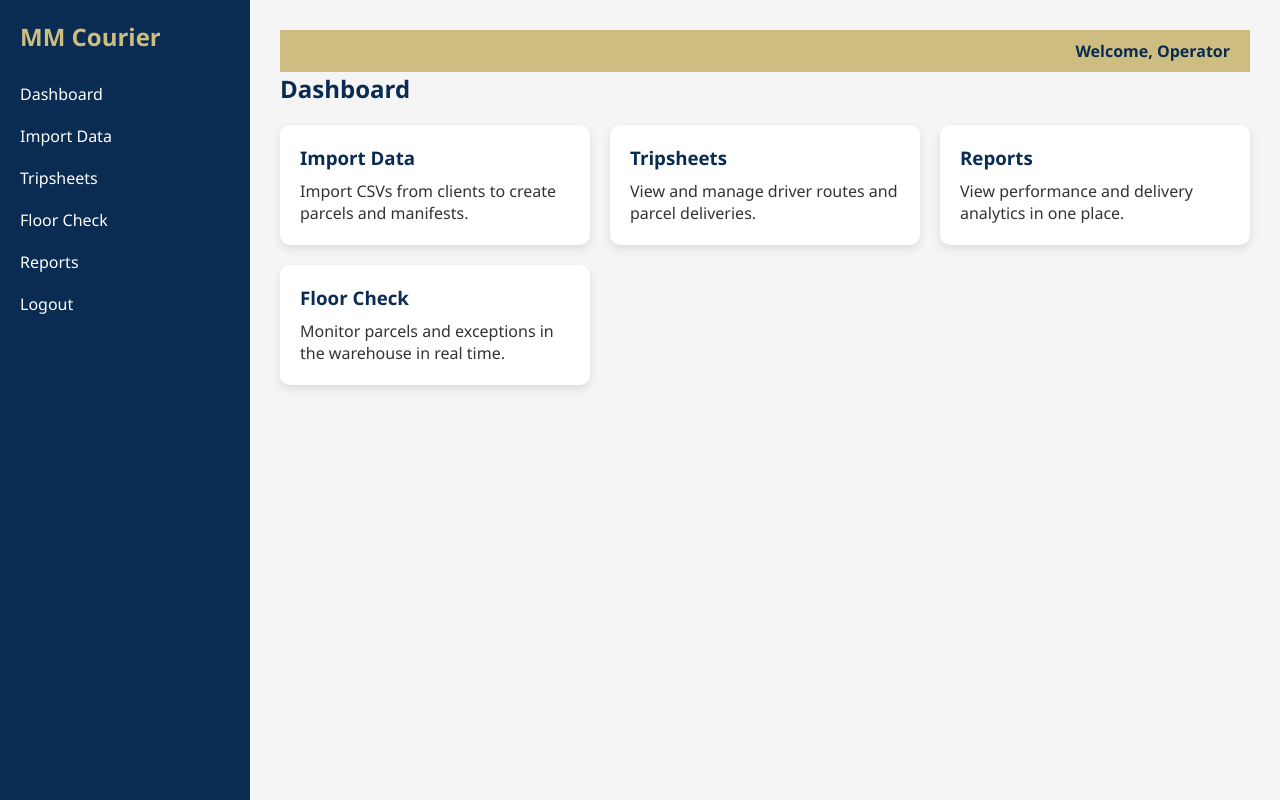
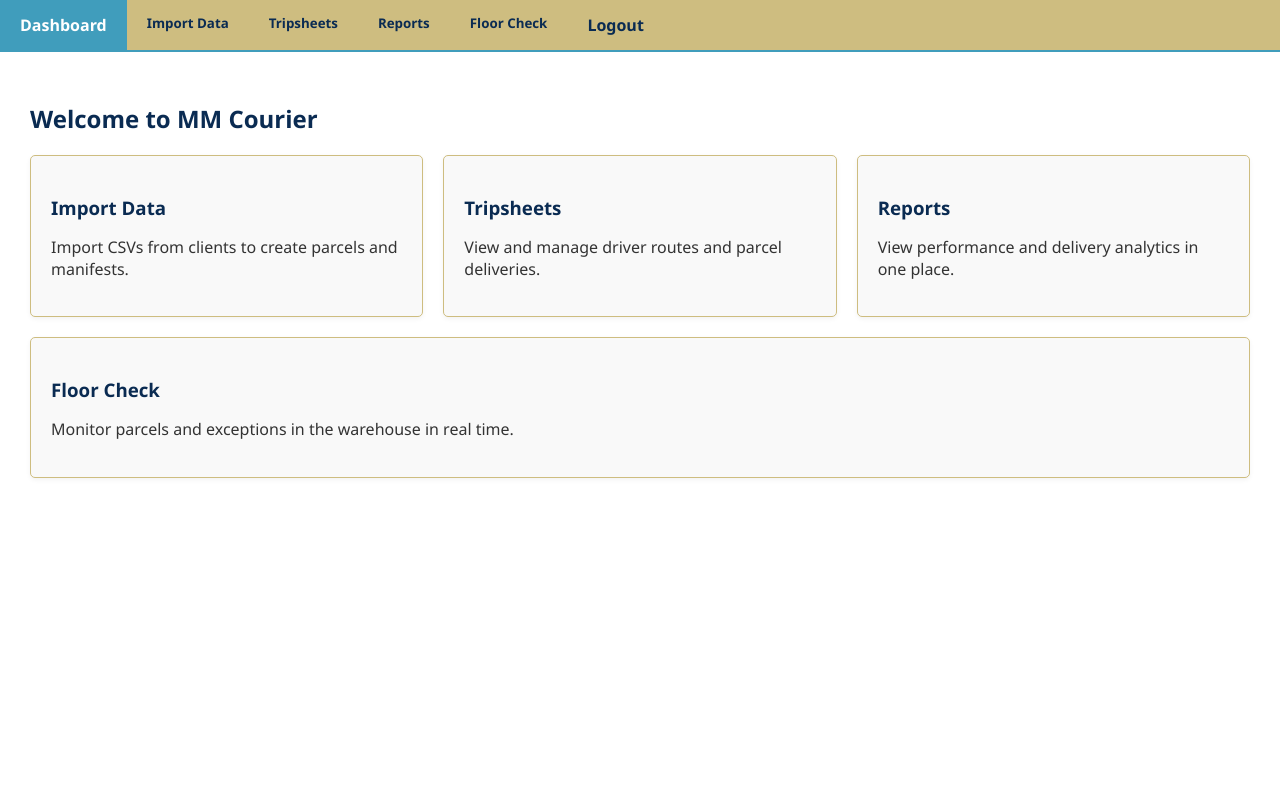
Before and after one commit to kasipulse/mmcourierv2, a plain HTML site: page public/dashboard.html in a window 1280 px wide. Drawn offline with Linux system fonts and the light colour scheme.

Commit message:
Update dashboard.html

```diff
--- a/public/dashboard.html
+++ b/public/dashboard.html
@@ -5,100 +5,173 @@
   <meta name="viewport" content="width=device-width, initial-scale=1.0">
   <title>MM Courier Dashboard</title>
   <style>
-    /* Reset & basic */
-    * { margin: 0; padding: 0; box-sizing: border-box; font-family: 'Segoe UI', sans-serif; }
-    body { display: flex; min-height: 100vh; background-color: #f5f5f5; color: #0a2b52; }
+    body {
+      font-family: 'Segoe UI', sans-serif;
+      margin: 0;
+      background-color: #ffffff;
+      color: #0a2b52;
+    }
 
-    /* Sidebar */
-    .sidebar {
-      width: 250px;
-      background-color: #0a2b52;
+    /* Top navigation */
+    .topnav {
+      background-color: #cebd80; /* primary accent */
+      overflow: hidden;
+      border-bottom: 2px solid #409dbc;
+    }
+    .topnav a {
+      float: left;
+      display: block;
+      color: #0a2b52;
+      text-align: center;
+      padding: 14px 20px;
+      text-decoration: none;
+      font-weight: bold;
+      position: relative;
+    }
+    .topnav a:hover {
+      background-color: #409dbc;
       color: white;
-      flex-shrink: 0;
-      display: flex;
-      flex-direction: column;
-      padding: 20px;
     }
-    .sidebar h1 { font-size: 24px; margin-bottom: 20px; color: #cebd80; }
-    .sidebar a {
+
+    /* Dropdown container */
+    .dropdown {
+      float: left;
+      overflow: hidden;
+    }
+    .dropdown .dropbtn {
+      font-weight: bold;
+      border: none;
+      outline: none;
+      color: #0a2b52;
+      padding: 14px 20px;
+      background-color: inherit;
+      font-family: inherit;
+      margin: 0;
+      cursor: pointer;
+    }
+    .dropdown:hover .dropbtn {
+      background-color: #409dbc;
       color: white;
+    }
+
+    /* Dropdown content */
+    .dropdown-content {
+      display: none;
+      position: absolute;
+      background-color: #ffffff;
+      min-width: 180px;
+      box-shadow: 0 4px 8px rgba(0,0,0,0.1);
+      z-index: 1;
+      border: 1px solid #cebd80;
+    }
+    .dropdown-content a {
+      float: none;
+      color: #0a2b52;
+      padding: 12px 16px;
       text-decoration: none;
-      padding: 10px 0;
       display: block;
-      border-radius: 5px;
-      transition: background 0.3s;
+      font-weight: normal;
     }
-    .sidebar a:hover { background-color: #409dbc; }
-
-    /* Top nav */
-    .topnav {
-      background-color: #cebd80;
-      padding: 10px 20px;
-      width: 100%;
-      display: flex;
-      justify-content: flex-end;
-      align-items: center;
-      font-weight: bold;
-      color: #0a2b52;
+    .dropdown-content a:hover {
+      background-color: #409dbc;
+      color: white;
+    }
+    .dropdown:hover .dropdown-content {
+      display: block;
     }
 
     /* Main content */
     .main {
-      flex-grow: 1;
       padding: 30px;
     }
-    .main h2 { margin-bottom: 20px; color: #0a2b52; }
-    .cards {
-      display: grid;
-      grid-template-columns: repeat(auto-fill, minmax(250px, 1fr));
+    .main h2 {
+      color: #0a2b52;
+      margin-bottom: 20px;
+    }
+    .card-container {
+      display: flex;
+      flex-wrap: wrap;
       gap: 20px;
     }
     .card {
-      background: white;
-      border-radius: 10px;
+      flex: 1 1 250px;
+      background-color: #f9f9f9;
       padding: 20px;
-      box-shadow: 0 4px 10px rgba(0,0,0,0.1);
+      border: 1px solid #cebd80;
+      border-radius: 5px;
+      box-shadow: 0 2px 5px rgba(0,0,0,0.05);
       transition: transform 0.2s, box-shadow 0.2s;
     }
     .card:hover {
-      transform: translateY(-5px);
-      box-shadow: 0 6px 15px rgba(0,0,0,0.15);
+      transform: translateY(-3px);
+      box-shadow: 0 4px 10px rgba(0,0,0,0.1);
     }
-    .card h3 { margin-bottom: 10px; color: #0a2b52; }
-    .card p { color: #333; line-height: 1.4; }
+    .card h3 {
+      margin-bottom: 10px;
+      color: #0a2b52;
+    }
+    .card p {
+      color: #333;
+      line-height: 1.4;
+    }
 
     /* Responsive */
     @media (max-width: 768px) {
-      body { flex-direction: column; }
-      .sidebar { width: 100%; flex-direction: row; overflow-x: auto; }
-      .sidebar h1 { display: none; }
-      .sidebar a { flex-shrink: 0; padding: 10px 15px; }
-      .topnav { justify-content: center; }
+      .topnav a, .dropdown .dropbtn {
+        float: none;
+        display: block;
+        text-align: left;
+      }
     }
   </style>
 </head>
 <body>
 
-  <!-- Sidebar -->
-  <div class="sidebar">
-    <h1>MM Courier</h1>
+  <!-- Top navigation with dropdowns -->
+  <div class="topnav">
     <a href="#">Dashboard</a>
-    <a href="#">Import Data</a>
-    <a href="#">Tripsheets</a>
-    <a href="#">Floor Check</a>
-    <a href="#">Reports</a>
+
+    <div class="dropdown">
+      <button class="dropbtn">Import Data</button>
+      <div class="dropdown-content">
+        <a href="#">Import CSV</a>
+        <a href="#">Create Manifest</a>
+      </div>
+    </div>
+
+    <div class="dropdown">
+      <button class="dropbtn">Tripsheets</button>
+      <div class="dropdown-content">
+        <a href="#">View Tripsheets</a>
+        <a href="#">Assign Drivers</a>
+      </div>
+    </div>
+
+    <div class="dropdown">
+      <button class="dropbtn">Reports</button>
+      <div class="dropdown-content">
+        <a href="#">Daily Deliveries</a>
+        <a href="#">POD Compliance</a>
+        <a href="#">Driver Performance</a>
+      </div>
+    </div>
+
+    <div class="dropdown">
+      <button class="dropbtn">Floor Check</button>
+      <div class="dropdown-content">
+        <a href="#">Scan Exceptions</a>
+        <a href="#">Age Analysis</a>
+      </div>
+    </div>
+
     <a href="#">Logout</a>
   </div>
 
-  <!-- Main area -->
+  <!-- Main content -->
   <div class="main">
-    <div class="topnav">
-      Welcome, Operator
-    </div>
+    <h2>Welcome to MM Courier</h2>
 
-    <h2>Dashboard</h2>
-
-    <div class="cards">
+    <div class="card-container">
       <div class="card">
         <h3>Import Data</h3>
         <p>Import CSVs from clients to create parcels and manifests.</p>
```
